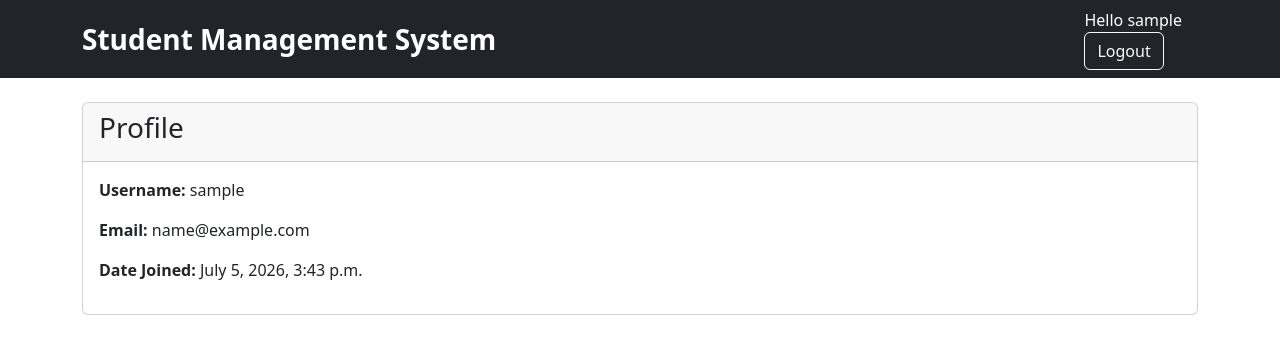
After one commit to manoharworks/StudentManagementSystem, a Django app: page /accounts/profile/ in a window 1280 px wide. The commit adds this page. Shown: the top 354 px of the page. Run offline with Django 5.2, Linux system fonts and the light colour scheme; the visitor is signed in with stand-in values (Sample User, id 1).

Commit message:
Added the profile

```diff
--- a/accounts/urls.py
+++ b/accounts/urls.py
@@ -8,4 +8,5 @@ urlpatterns = [
     path("login/", auth_views.LoginView.as_view(template_name = "accounts/login.html"), name = "login"),
     path("logout/", auth_views.LogoutView.as_view(), name="logout"),
     path("signup/", signup, name = "signup" ),
+    path("profile/", profile, name = "profile"),
 ]
--- a/accounts/views.py
+++ b/accounts/views.py
@@ -40,6 +40,8 @@ def custom_login_view(request):
 from django.shortcuts import render, redirect
 from .forms import CustomUserCreationForm
 from django.contrib import messages
+from django.contrib.auth.decorators import login_required
+
 
 def signup(request):
     if request.method == "POST":
@@ -58,3 +60,7 @@ def signup(request):
     context = {"form" : form}
 
     return render(request, "accounts/signup.html", context )
+
+@login_required
+def profile(request):
+    return render(request, "accounts/profile.html")
--- /dev/null
+++ b/templates/accounts/profile.html
@@ -0,0 +1,43 @@
+{% extends "base.html" %}
+
+{% block content %}
+
+<div class="card">
+
+<div class="card-header">
+
+<h3>Profile</h3>
+
+</div>
+
+<div class="card-body">
+
+<p>
+
+<strong>Username:</strong>
+
+{{ user.username }}
+
+</p>
+
+<p>
+
+<strong>Email:</strong>
+
+{{ user.email }}
+
+</p>
+
+<p>
+
+<strong>Date Joined:</strong>
+
+{{ user.date_joined }}
+
+</p>
+
+</div>
+
+</div>
+
+{% endblock %}
--- a/templates/base.html
+++ b/templates/base.html
@@ -26,22 +26,27 @@
         <!-- Authentication Area (Moved inside the container) -->
         <div>
           {% if user.is_authenticated %}
-          <form
-            method="post"
-            action="{% url 'accounts:logout' %}"
-            class="d-inline"
+
+          <span class="text-white me-3"> Hello {{ user.username }} </span>
+
+          <form method="post" action="{% url 'accounts:logout' %}">
+            {% csrf_token %}
+            <button class="btn btn-outline-light" type="submit">Logout</button>
+          </form>
+
+          {% else %}
+
+          <a
+            class="btn btn-outline-light me-2"
+            href="{% url 'accounts:login' %}"
           >
-            {% csrf_token %}
-            <button type="submit" class="btn btn-outline-danger btn-sm">
-              Logout
-            </button>
-          </form>
-          {% else %}
-          <a
-            href="{% url 'accounts:login' %}"
-            class="btn btn-outline-light btn-sm"
-            >Login</a
-          >
+            Login
+          </a>
+
+          <a class="btn btn-success" href="{% url 'accounts:signup' %}">
+            SignUp
+          </a>
+
           {% endif %}
         </div>
       </div>
```
